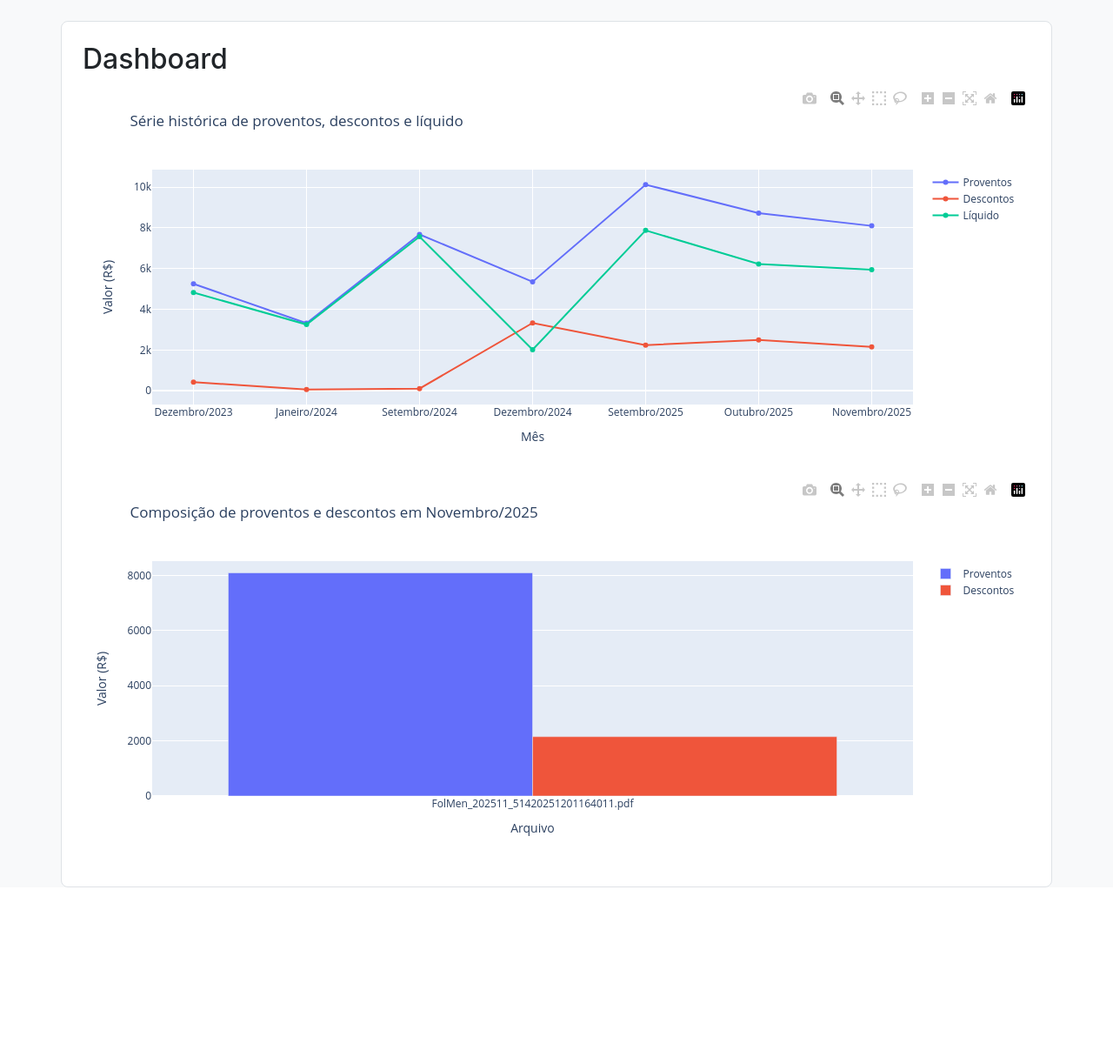
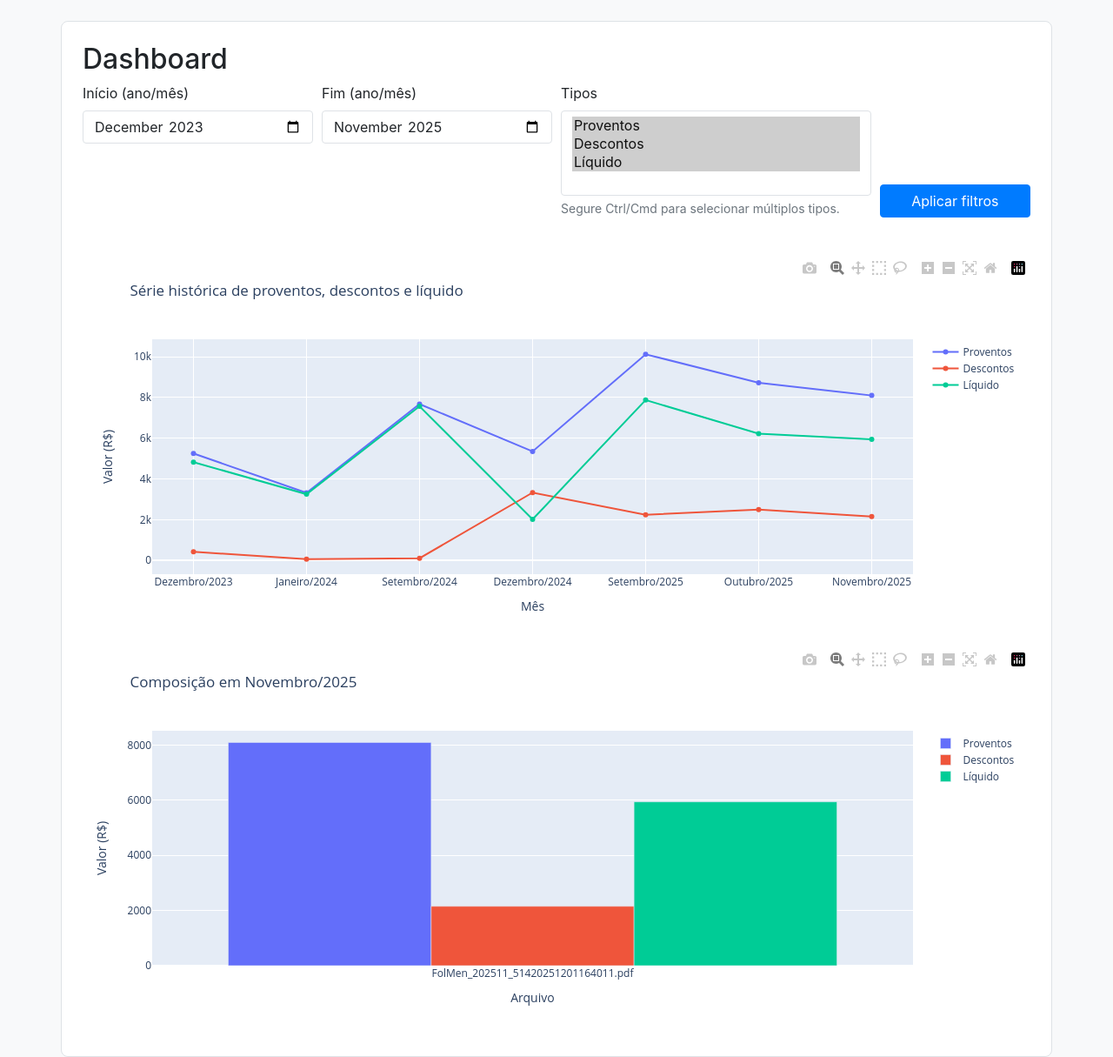
Before and after one commit to GloedenJoao/traking_income2, a FastAPI app: page /dashboard_totais in a window 1280 px wide. Shown: the part 57-1272 px from the top of the page at 87% size. Before the commit the page ends 1077 px from the top, so only its background shows below. Run offline with FastAPI, Linux system fonts and the light colour scheme; data comes from the database, SQL or seed files in the repository; parts of the project's set-up code (start-up, migrations or seed data) failed here and were passed over; some libraries are stand-ins or nearby versions.

Commit message:
Add filters to dashboard totals view

```diff
--- a/app/app.py
+++ b/app/app.py
@@ -207,19 +207,32 @@ def get_totals_by_month(mes_key: str):
     return row
 
 
-def get_aggregated_series():
+def get_aggregated_series(start_key: Optional[str] = None, end_key: Optional[str] = None):
     conn = get_db_connection()
     cur = conn.cursor()
-    cur.execute(
-        '''SELECT mes_key, mes_ano,
-                  SUM(total_proventos) AS total_proventos,
-                  SUM(total_descontos) AS total_descontos,
-                  SUM(liquido) AS liquido
-           FROM monthly_totals
-           WHERE mes_key IS NOT NULL
-           GROUP BY mes_key, mes_ano
-           ORDER BY mes_key'''
-    )
+
+    conditions = ["mes_key IS NOT NULL"]
+    params: List[str] = []
+    if start_key:
+        conditions.append("mes_key >= ?")
+        params.append(start_key)
+    if end_key:
+        conditions.append("mes_key <= ?")
+        params.append(end_key)
+
+    where_clause = " AND ".join(conditions)
+    query = f'''
+        SELECT mes_key, mes_ano,
+               SUM(total_proventos) AS total_proventos,
+               SUM(total_descontos) AS total_descontos,
+               SUM(liquido) AS liquido
+        FROM monthly_totals
+        WHERE {where_clause}
+        GROUP BY mes_key, mes_ano
+        ORDER BY mes_key
+    '''
+
+    cur.execute(query, params)
     rows = cur.fetchall()
     conn.close()
     return rows
@@ -396,36 +409,96 @@ async def consulta_get(request: Request):
 
 @app.get("/dashboard_totais", response_class=HTMLResponse)
 async def dashboard_totais(request: Request):
-    series = get_aggregated_series()
+    months_available = get_months_available()
+    start_month = request.query_params.get('start') if request.query_params else None
+    end_month = request.query_params.get('end') if request.query_params else None
+    selected_types = request.query_params.getlist('types') if request.query_params else []
+
+    # Se nenhum tipo for selecionado, consideramos todos como padrão
+    if not selected_types:
+        selected_types = ['proventos', 'descontos', 'liquido']
+
+    if months_available:
+        sorted_months = sorted(months_available, key=lambda m: m[0])
+        default_start = sorted_months[0][0][:7]
+        default_end = sorted_months[-1][0][:7]
+        start_month = start_month or default_start
+        end_month = end_month or default_end
+
+    start_key = f"{start_month}-01" if start_month else None
+    end_key = f"{end_month}-01" if end_month else None
+
+    # Garante que o intervalo esteja ordenado
+    if start_key and end_key and start_key > end_key:
+        start_key, end_key = end_key, start_key
+        start_month, end_month = end_month, start_month
+
+    series = get_aggregated_series(start_key=start_key, end_key=end_key)
     graphs_json = None
     if series:
         months = [row['mes_ano'] for row in series]
         prov_series = [row['total_proventos'] for row in series]
         desc_series = [row['total_descontos'] for row in series]
         liq_series = [row['liquido'] for row in series]
+
         traces = []
-        traces.append(go.Scatter(x=months, y=prov_series, mode='lines+markers', name='Proventos'))
-        traces.append(go.Scatter(x=months, y=desc_series, mode='lines+markers', name='Descontos'))
-        traces.append(go.Scatter(x=months, y=liq_series, mode='lines+markers', name='Líquido'))
-        layout = go.Layout(title='Série histórica de proventos, descontos e líquido', xaxis={'title': 'Mês'}, yaxis={'title': 'Valor (R$)'})
+        series_map = {
+            'proventos': ('Proventos', prov_series),
+            'descontos': ('Descontos', desc_series),
+            'liquido': ('Líquido', liq_series),
+        }
+        for key, (label, values) in series_map.items():
+            if key in selected_types:
+                traces.append(go.Scatter(x=months, y=values, mode='lines+markers', name=label))
+
+        layout = go.Layout(
+            title='Série histórica de proventos, descontos e líquido',
+            xaxis={'title': 'Mês'},
+            yaxis={'title': 'Valor (R$)'},
+        )
         fig_history = go.Figure(data=traces, layout=layout)
+
         latest = series[-1]
         latest_month = latest['mes_key']
         latest_totals = get_monthly_totals_by_month(latest_month)
         bar_labels = []
-        bar_prov = []
-        bar_descs = []
+        bar_traces = []
+        bar_data_map = {
+            'proventos': ('Proventos', []),
+            'descontos': ('Descontos', []),
+            'liquido': ('Líquido', []),
+        }
+
         for row in latest_totals:
             bar_labels.append(row['file_name'])
-            bar_prov.append(row['total_proventos'] or 0)
-            bar_descs.append(row['total_descontos'] or 0)
-        bar_trace1 = go.Bar(x=bar_labels, y=bar_prov, name='Proventos')
-        bar_trace2 = go.Bar(x=bar_labels, y=bar_descs, name='Descontos')
-        bar_layout = go.Layout(title=f'Composição de proventos e descontos em {latest["mes_ano"]}', barmode='group', xaxis={'title':'Arquivo'}, yaxis={'title':'Valor (R$)'})
-        fig_latest = go.Figure(data=[bar_trace1, bar_trace2], layout=bar_layout)
+            bar_data_map['proventos'][1].append(row['total_proventos'] or 0)
+            bar_data_map['descontos'][1].append(row['total_descontos'] or 0)
+            bar_data_map['liquido'][1].append(row['liquido'] or 0)
+
+        for key, (label, values) in bar_data_map.items():
+            if key in selected_types:
+                bar_traces.append(go.Bar(x=bar_labels, y=values, name=label))
+
+        bar_layout = go.Layout(
+            title=f'Composição em {latest["mes_ano"]}',
+            barmode='group',
+            xaxis={'title': 'Arquivo'},
+            yaxis={'title': 'Valor (R$)'},
+        )
+        fig_latest = go.Figure(data=bar_traces, layout=bar_layout)
+
         graphs = [fig_history, fig_latest]
         graphs_json = json.dumps(graphs, cls=plotly.utils.PlotlyJSONEncoder)
-    return templates.TemplateResponse('dashboard.html', {"request": request, "graphs_json": graphs_json})
+    return templates.TemplateResponse(
+        'dashboard.html',
+        {
+            "request": request,
+            "graphs_json": graphs_json,
+            "start_month": start_month,
+            "end_month": end_month,
+            "selected_types": selected_types,
+        },
+    )
 
 
 @app.get("/download/{filename:path}")
--- a/app/templates/dashboard.html
+++ b/app/templates/dashboard.html
@@ -1,6 +1,31 @@
 {% extends 'layout.html' %}
 {% block content %}
 <h2>Dashboard</h2>
+
+<form class="mb-4" method="get" action="{{ request.url_for('dashboard_totais') }}">
+  <div class="form-row">
+    <div class="form-group col-md-3">
+      <label for="start">Início (ano/mês)</label>
+      <input type="month" class="form-control" id="start" name="start" value="{{ start_month }}">
+    </div>
+    <div class="form-group col-md-3">
+      <label for="end">Fim (ano/mês)</label>
+      <input type="month" class="form-control" id="end" name="end" value="{{ end_month }}">
+    </div>
+    <div class="form-group col-md-4">
+      <label for="types">Tipos</label>
+      <select multiple class="form-control" id="types" name="types">
+        <option value="proventos" {% if 'proventos' in selected_types %}selected{% endif %}>Proventos</option>
+        <option value="descontos" {% if 'descontos' in selected_types %}selected{% endif %}>Descontos</option>
+        <option value="liquido" {% if 'liquido' in selected_types %}selected{% endif %}>Líquido</option>
+      </select>
+      <small class="form-text text-muted">Segure Ctrl/Cmd para selecionar múltiplos tipos.</small>
+    </div>
+    <div class="form-group col-md-2 align-self-end">
+      <button type="submit" class="btn btn-primary btn-block">Aplicar filtros</button>
+    </div>
+  </div>
+</form>
 
 {% if graphs_json %}
   <div id="graphs"></div>
```
